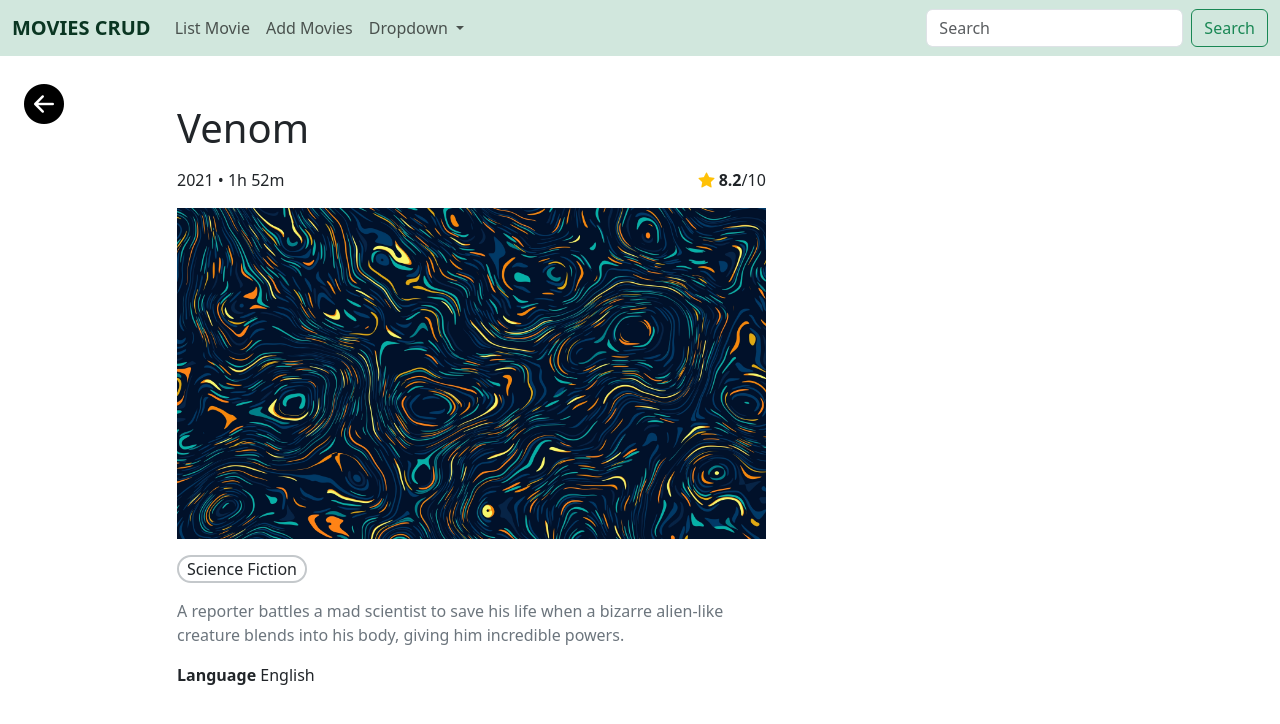
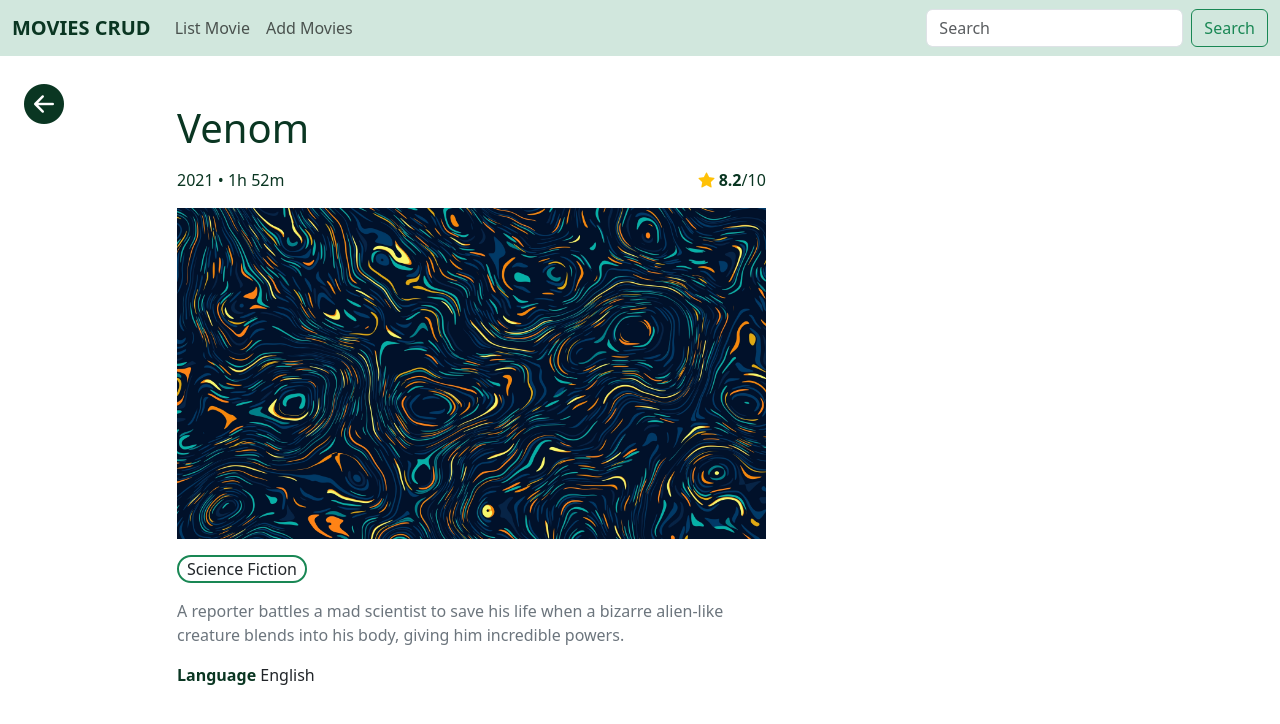
Before and after one commit to rebin03/Movies-CRUD, a Django app: page /movie/detail/1 in a window 1280 px wide. Shown: the top 724 px of the page. Run offline with Django 5.2, Linux system fonts and the light colour scheme; data comes from the database, SQL or seed files in the repository; both versions use the stored data as it was after the commit.

Commit message:
Update UI

```diff
--- a/myapp/templates/base.html
+++ b/myapp/templates/base.html
@@ -9,6 +9,11 @@
     <!-- Bootstrap icon cdn -->
     <link rel="stylesheet" href="https://cdn.jsdelivr.net/npm/bootstrap-icons@1.11.3/font/bootstrap-icons.min.css">
 </head>
+<style>
+  ::-webkit-scrollbar {
+    display: none;
+  }
+</style>
 {% block style %}
 
 {% endblock %}
@@ -28,7 +33,7 @@
               <li class="nav-item">
                 <a class="nav-link" href="{% url 'movie-add' %}">Add Movies</a>
               </li>
-              <li class="nav-item dropdown">
+              <!-- <li class="nav-item dropdown">
                 <a class="nav-link dropdown-toggle" href="#" role="button" data-bs-toggle="dropdown" aria-expanded="false">
                   Dropdown
                 </a>
@@ -38,7 +43,7 @@
                   <li><hr class="dropdown-divider"></li>
                   <li><a class="dropdown-item" href="#">Something else here</a></li>
                 </ul>
-              </li>
+              </li> -->
               <!-- <li class="nav-item">
                 <a class="nav-link disabled" aria-disabled="true">Disabled</a>
               </li> -->
--- a/myapp/templates/movie_detail.html
+++ b/myapp/templates/movie_detail.html
@@ -3,13 +3,21 @@
 
 {% block style %}
 <style>
+    .icon {
+        color: rgb(10, 54, 34, 1);
+    }
     .icon:hover {
-        color: rgb(122, 122, 122);
+        color: rgba(13, 83, 51, 0.834);
         cursor: pointer;
     }
 
     a {
         color: black;
+    }
+
+    .form-control:focus {
+        border-color: #a3fb99;
+        box-shadow: inset 0 1px 1px rgba(0, 0, 0, 0.015), 0 0 8px rgb(98, 176, 113);
     }
 </style>
 {% endblock %}
@@ -20,17 +28,21 @@
     <div class="row">
         <div class="col-1"></div>
         <div class="col-8">
-            <h1 class="mb-3">{{movie.title}}</h1>
+            <h1 class="mb-3 text-success-emphasis">{{movie.title}}</h1>
             <div class="d-flex justify-content-between"style="width: 80%;">
-                <p>{{movie.year}} • {{movie.duration}}</p>
-                <div class="d-inline-block"><strong><i class="bi bi-star-fill text-warning"></i> {{movie.rating}}</strong>/10</div>
+                <p class="text-success-emphasis">{{movie.year}} • {{movie.duration}}</p>
+                <div class="d-inline-block text-success-emphasis"><strong><i class="bi bi-star-fill text-warning"></i> {{movie.rating}}</strong>/10</div>
             </div>
             <div>
                 <img src="{% static 'images/demo-poster.jpg' %}" alt="" style="width: 80%;">
             </div>
-            <div class="d-inline-block border border-2 border-secondary-subtle px-2 rounded rounded-4 my-3">{{movie.genre}}</div>
+            <div class="d-flex">
+                {% for g in genre_list %}
+                    <div class="d-inline-block border border-2 border-success px-2 rounded rounded-4 my-3 me-1">{{g}}</div>
+                {% endfor %}
+            </div>
             <p class="text-secondary" style="width: 80%;">{{movie.description}}</p>
-            <p><strong>Language</strong> {{movie.language}}</p>
+            <p><strong class="text-success-emphasis">Language</strong> {{movie.language}}</p>
         </div>
         <div class="col-3"></div>
     </div>
--- a/myapp/templates/movie_list.html
+++ b/myapp/templates/movie_list.html
@@ -9,6 +9,11 @@
     a {
         text-decoration: none;
         color: black;
+    }
+
+    .form-control:focus {
+        border-color: #a3fb99;
+        box-shadow: inset 0 1px 1px rgba(0, 0, 0, 0.015), 0 0 8px rgb(98, 176, 113);
     }
 </style>
 {% endblock %}
--- a/myapp/views.py
+++ b/myapp/views.py
@@ -52,7 +52,10 @@
         id = kwargs.get('pk')
         movie = Movie.objects.get(id=id)
 
-        return render(request, self.template, {'movie':movie})
+        genre = movie.genre
+        genre_list = genre.split(', ')
+
+        return render(request, self.template, {'movie':movie, 'genre_list':genre_list})
 
 
 class MovieDeleteView(View):
```
Also changed, not shown: myapp/templates/movie_add.html (+9 -1 lines), db.sqlite3.
